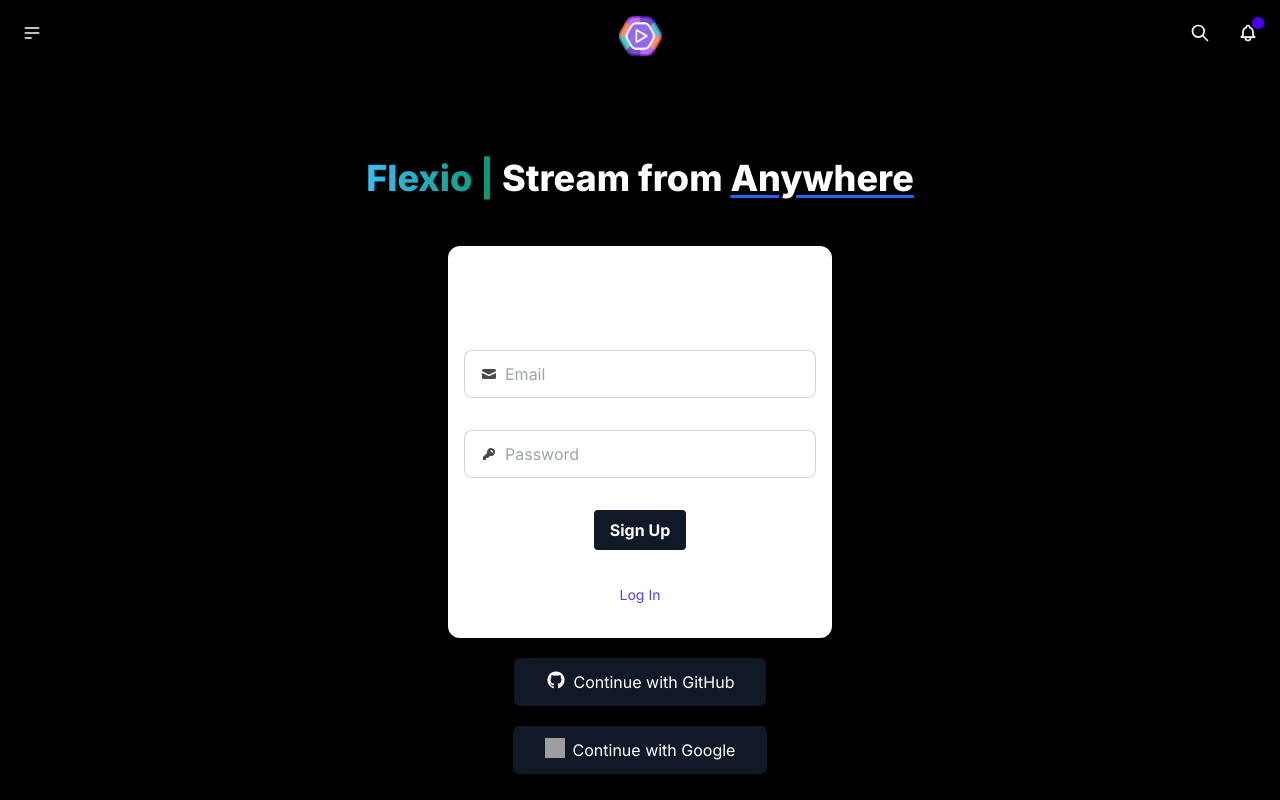
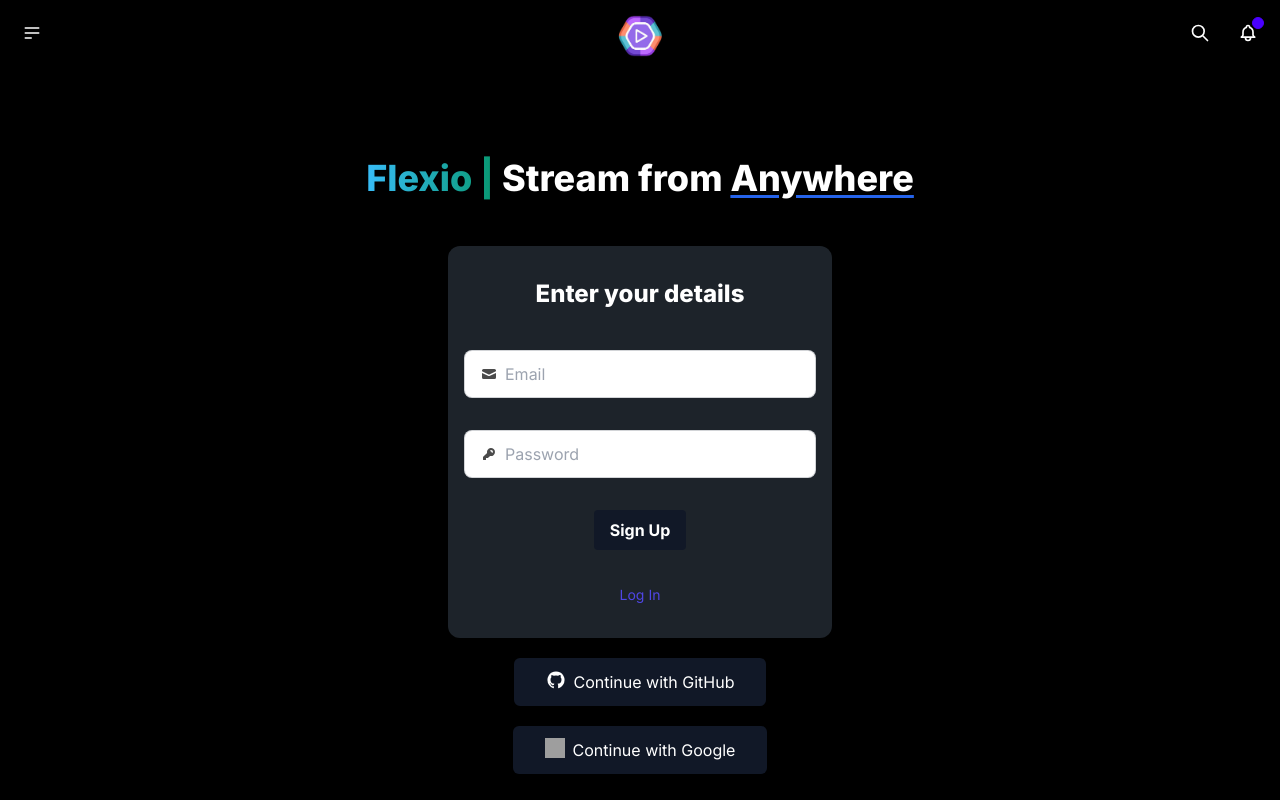
Before and after one commit to adityatakharya/flexio, a Next.js app: page /user/signup in a window 1280 px wide. Shown: the top 800 px of the page. Built offline with nearby package versions, Linux system fonts and the light colour scheme; no server answers; grey boxes are pictures that could not be loaded.

Commit message:
Fixing Daisy UI Error

```diff
--- a/tailwind.config.js
+++ b/tailwind.config.js
@@ -22,4 +22,21 @@
   plugins: [
     require('daisyui'),
   ],
+  theme: {
+    extend: {
+      colors: {
+        base: {
+          100: "#1d232a", // Dark mode base color
+        },
+      },
+    },
+  },
+  // Define the light mode base colors
+  lightTheme: {
+    colors: {
+      base: {
+        100: "#1d232a", // Light mode base color
+      },
+    },
+  },
 };
```
